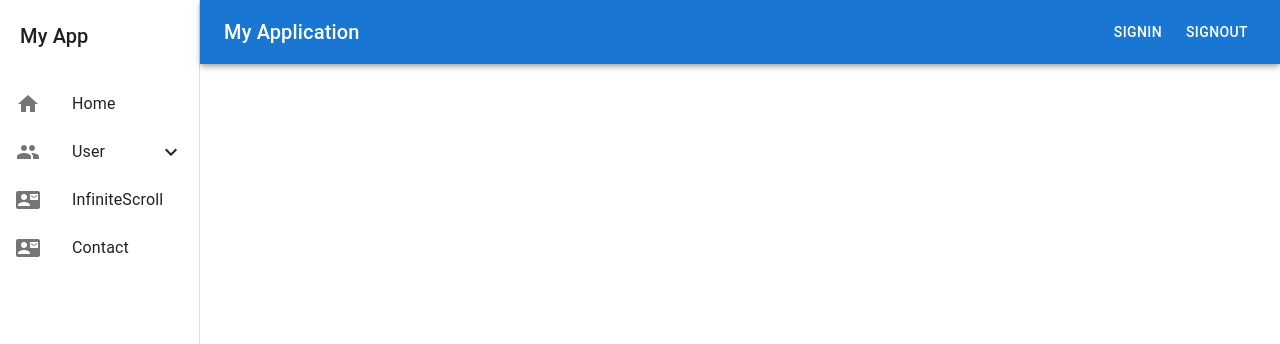
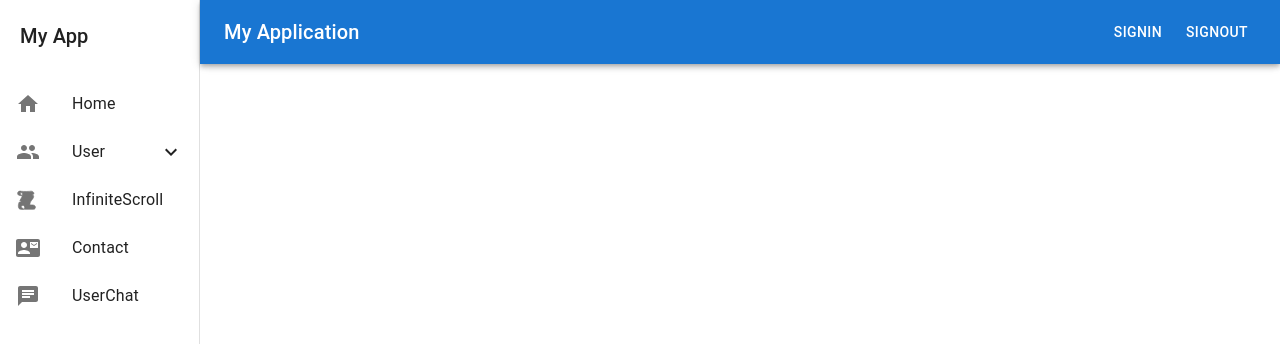
Before and after one commit to priyalgoti07/QuantumReact, a React (Vite) app: page / in a window 1280 px wide. Shown: the top 344 px of the page. Built offline with nearby package versions, Linux system fonts and the light colour scheme.

Commit message:
feat(typescript): websocket implement
real time chat implement using websocket

priyal

```diff
--- a/package.json
+++ b/package.json
@@ -30,7 +30,8 @@
     "react-router-dom": "^6.26.0",
     "react-table": "^7.8.0",
     "redux-persist": "^6.0.0",
-    "redux-saga": "^1.3.0"
+    "redux-saga": "^1.3.0",
+    "socket.io-client": "^4.7.5"
   },
   "devDependencies": {
     "@commitlint/cli": "^19.4.0",
--- a/src/components/LeftNavbar.tsx
+++ b/src/components/LeftNavbar.tsx
@@ -9,6 +9,8 @@ import ExpandMore from '@mui/icons-material/ExpandMore';
 import PersonIcon from '@mui/icons-material/Person';
 import GroupIcon from '@mui/icons-material/Group';
 import ListIcon from '@mui/icons-material/List';
+import Scroll from '../assets/svg/scroll.svg'
+import ChatIcon from '@mui/icons-material/Chat';
 // import IconButton from '@mui/icons-material/Icon';
 
 const drawerWidth = 200;
@@ -85,9 +87,11 @@ const LeftNavbar: React.FC = () => {
                             </ListItem>
                         </List>
                     </Collapse>
-                    <ListItem component={Link} to="/user/infinite-scroll" button>
+                    <ListItem component={Link} to="/infinite-scroll" button>
                         <ListItemIcon>
-                            <ContactMailIcon />
+                            <div>
+                                <img src={Scroll} alt='scroll' />
+                            </div>
                         </ListItemIcon>
                         <ListItemText primary="InfiniteScroll" />
                     </ListItem>
@@ -98,6 +102,13 @@ const LeftNavbar: React.FC = () => {
                         </ListItemIcon>
                         <ListItemText primary="Contact" />
                     </ListItem>
+
+                    <ListItem component={Link} to="/user-chat" button>
+                        <ListItemIcon>
+                            <ChatIcon />
+                        </ListItemIcon>
+                        <ListItemText primary="UserChat" />
+                    </ListItem>
                 </List>
             </Drawer>
         </div>
--- /dev/null
+++ b/src/components/UserChat/UserChat.tsx
@@ -0,0 +1,22 @@
+import React, { useEffect } from 'react'
+import { io } from 'socket.io-client'
+
+const UserChat: React.FC = () => {
+    const socket = io("http://localhost:3000")
+
+    useEffect(() => {
+        console.log(" i am useEffect");
+
+        socket.on("connect", () => {
+            console.log("connected", socket.id);
+        })
+        socket.on("welcome", (s) => {
+            console.log(s);
+        })
+    }, [])
+    return (
+        <div>UserChat</div>
+    )
+}
+
+export default UserChat
--- a/src/main.tsx
+++ b/src/main.tsx
@@ -18,6 +18,7 @@ import ProtectedRoute from './components/ProtectedRoute/ProtectedRoute.tsx'
 import NotFound from './components/NotFound.tsx'
 import ErrorBoundary from './components/ErrorBoundary/ErrorBoundary.tsx'
 import InfiniteScrollBar from './components/InfiniteScroll/InfiniteScrollBar.tsx'
+import UserChat from './components/UserChat/UserChat.tsx'
 
 const routes = [
   // Public Routes
@@ -33,7 +34,8 @@ const routes = [
   { path: '/user/signin', element: <SignIn /> },
   { path: '/user/list', element: <ListUser />, protected: true },
   { path: '/user/edit/:id', element: <EditUser />, protected: true },
-  { path: '/user/infinite-scroll', element: <InfiniteScrollBar />, protected: true },
+  { path: '/infinite-scroll', element: <InfiniteScrollBar />, protected: true },
+  { path: '/user-chat', element: <UserChat />, protected: true },
 
   // Catch-all route for 404 Not Found
   { path: '*', element: <NotFound /> }
```
Also changed, not shown: src/assets/svg/scroll.svg (added), 1 other file (tests, documents, lock files or other folders).
